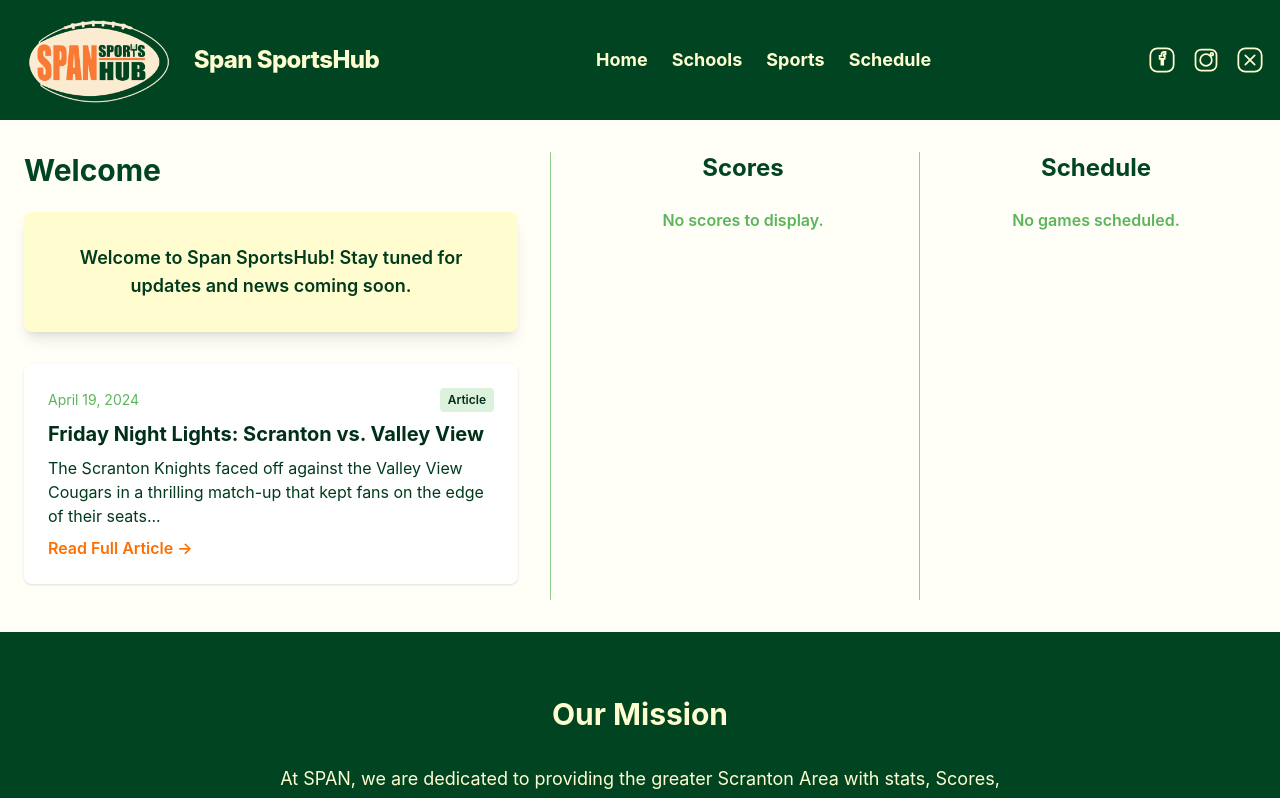
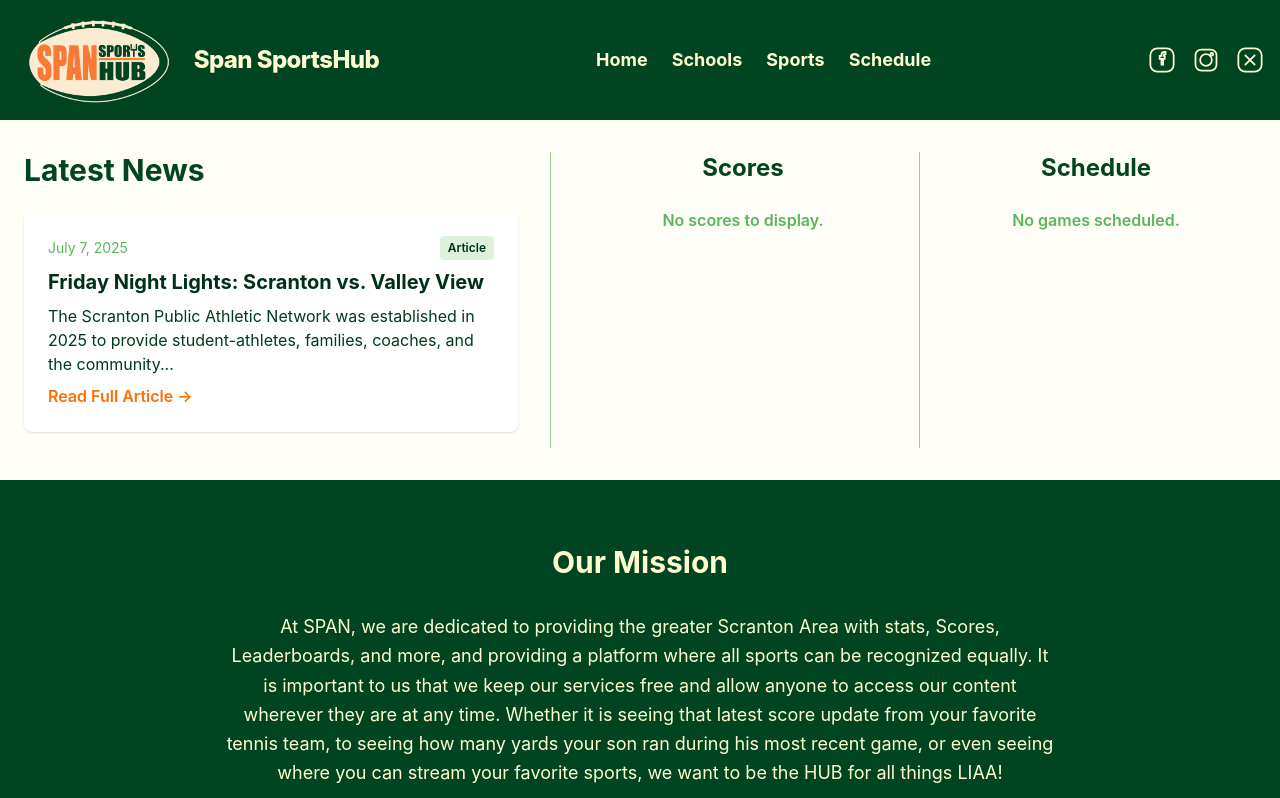
Before and after one commit to CoalValleyTech/nepa-frontend, a React (Vite) app: page / in a window 1280 px wide. Shown: the top 798 px of the page. Built offline with nearby package versions, Linux system fonts and the light colour scheme.

Commit message:
Add Article

```diff
--- a/src/pages/Home.tsx
+++ b/src/pages/Home.tsx
@@ -5,9 +5,12 @@ export default function Home() {
   const [expanded, setExpanded] = useState(false);
   const article = {
     title: 'Friday Night Lights: Scranton vs. Valley View',
-    date: 'April 19, 2024',
-    preview: 'The Scranton Knights faced off against the Valley View Cougars in a thrilling match-up that kept fans on the edge of their seats... ',
-    content: `The Scranton Knights faced off against the Valley View Cougars in a thrilling match-up that kept fans on the edge of their seats. Both teams played with heart and determination, but it was the Knights who pulled ahead in the final quarter. Quarterback Alex Johnson threw for two touchdowns, while running back Chris Lee rushed for over 120 yards. The Cougars responded with a strong defensive effort, but ultimately fell short. The final score was 28-21 in favor of Scranton. Fans are already looking forward to the next big game!`,
+    date: 'July 7, 2025',
+    preview: 'The Scranton Public Athletic Network was established in 2025 to provide student-athletes, families, coaches, and the community... ',
+    content: `The Scranton Public Athletic Network was established in 2025 to provide student-athletes, families, coaches, and the community with the most accurate stats provided by the teams. We are committed to keeping our services free to allow for everyone to access our content.
+On the website, you will be able to find all schools located in the Lackawanna Interscholastic Athletics Association and their respective teams. You will also find links to video and radio broadcasts, so you can watch or listen to your favorite teams on the go. You can also find us on Facebook and Instagram, where we will post information, recaps, and leaderboards about all your favorite teams!
+Our current resources only allow us to cover Girls' Tennis and Football for the Fall 2025 Season. As we look to expand into more sports in the coming season, we will look for more opportunities to grow and expand our brand. Stay tuned in the following weeks and months as we announce more exciting things that have yet to come!
+`,
   };
 
   return (
@@ -17,14 +20,17 @@ export default function Home() {
       <section className="py-8 bg-cream-50">
         <div className="max-w-full mx-auto px-2 sm:px-4 lg:px-6">
           <div className="flex flex-col lg:flex-row gap-4 lg:gap-6">
-            {/* Left Side - Welcome Message and Article */}
+            {/* Left Side - Latest News and Article */}
             <div className="flex-1">
-              <h2 className="text-3xl font-bold text-primary-500 mb-6">Welcome</h2>
-              <div className="bg-cream-100 rounded-lg p-6 lg:p-8 shadow-lg text-center text-primary-600 text-lg font-semibold mb-8">
-                Welcome to Span SportsHub! Stay tuned for updates and news coming soon.
-              </div>
+              <h2 className="text-3xl font-bold text-primary-500 mb-6">Latest News</h2>
               {/* Article Preview Section */}
-              <div className="bg-white rounded-lg shadow p-6 text-left mb-4 cursor-pointer hover:bg-cream-50 transition" onClick={() => setExpanded(!expanded)}>
+              <button
+                className="w-full bg-white rounded-lg shadow p-6 text-left mb-4 cursor-pointer hover:bg-cream-50 transition focus:outline-none focus:ring-2 focus:ring-secondary-400"
+                onClick={() => setExpanded(!expanded)}
+                aria-expanded={expanded}
+                aria-label={expanded ? 'Collapse article' : 'Expand article'}
+                type="button"
+              >
                 <div className="flex items-center justify-between mb-2">
                   <span className="text-sm text-primary-400">{article.date}</span>
                   <span className="text-xs bg-primary-100 text-primary-700 px-2 py-1 rounded font-semibold">Article</span>
@@ -36,7 +42,7 @@ export default function Home() {
                 <span className="text-secondary-500 font-semibold hover:underline">
                   {expanded ? 'Show Less' : 'Read Full Article →'}
                 </span>
-              </div>
+              </button>
             </div>
             {/* Vertical Line Divider */}
             <div className="hidden lg:block w-px bg-primary-300 mx-2"></div>
```
